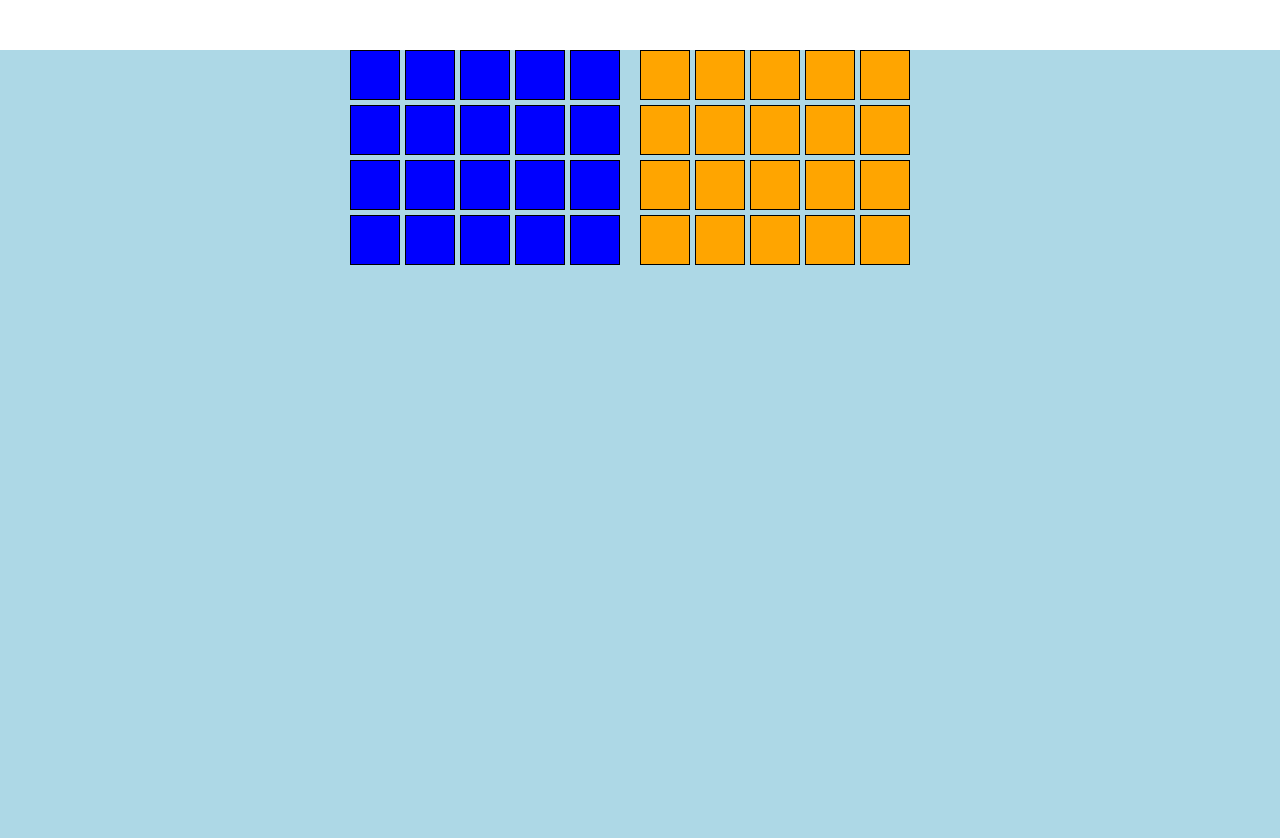
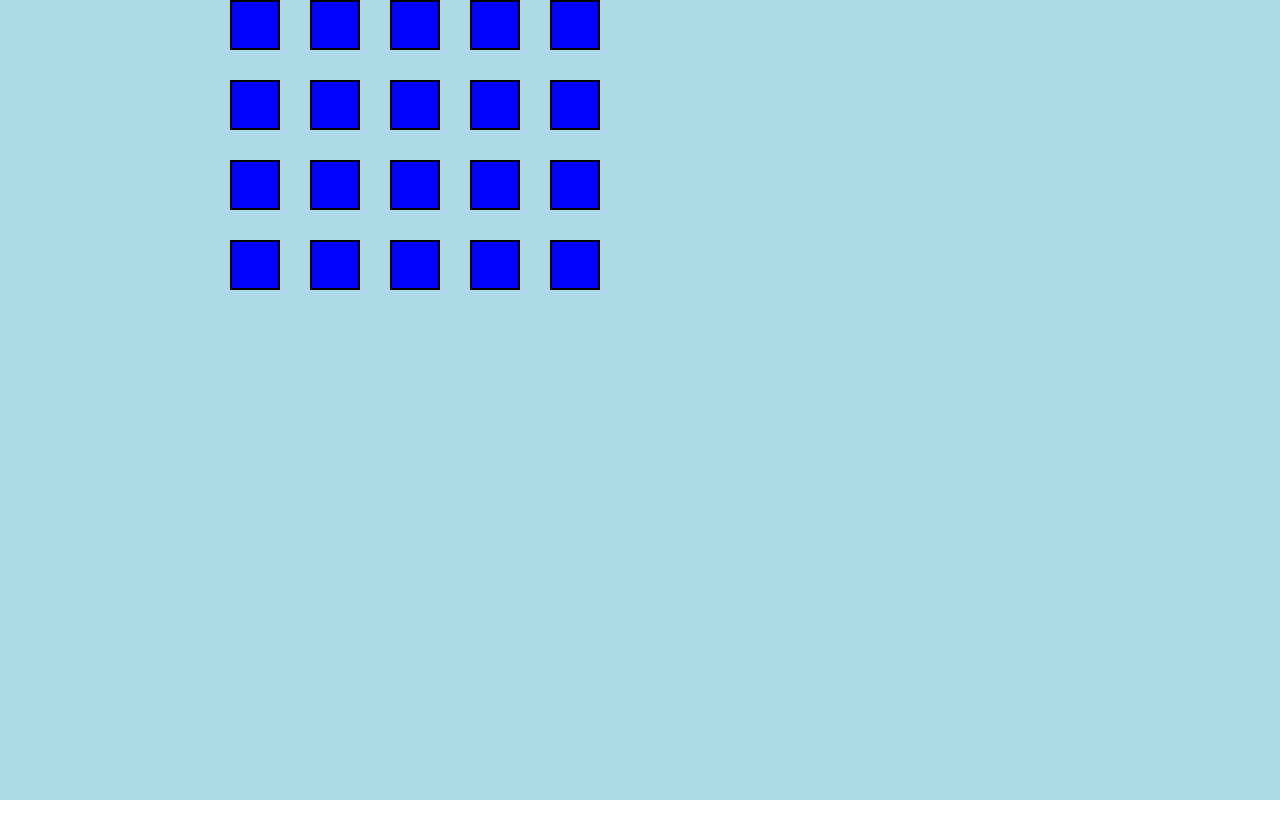
Before and after one commit to tleminen/Laivanupotuspeli, a React (Create React App) app in the folder frontend/: page /laivanupotus/peli in a window 1280 px wide. Shown: the top 838 px of the page. After the commit the page ends 800 px from the top, so only its background shows below. Built offline with nearby package versions, Linux system fonts and the light colour scheme.

Commit message:
muutoksia app.css ja peli.js luokkiin

```diff
--- a/frontend/src/App.css
+++ b/frontend/src/App.css
@@ -21,26 +21,27 @@
   display: flex;
   justify-content: center;
   align-items: center;
-  margin-top: 50px;
+  height: 100 vh;
 }
 
 .board {
   display: flex;
+  margin: auto;
 }
 
 .player-board,
 .computer-board {
   display: grid;
-  grid-template-columns: repeat(5, 50px); /* 5 solua per rivi */
-  grid-template-rows: repeat(4, 50px); /* 4 riviä */
-  gap: 5px; /* väli solujen välillä */
+  grid-template-columns: repeat(5, 70px); /* 5 solua per rivi */
+  grid-template-rows: repeat(4, 70px); /* 4 riviä */
+  gap: 10px; /* väli solujen välillä */
   margin-right: 20px;
 }
 
 .cell {
   width: 50px;
   height: 50px;
-  border: 1px solid black;
+  border: 2px solid black;
   display: flex;
   justify-content: center;
   align-items: center;
--- a/frontend/src/components/Peli.js
+++ b/frontend/src/components/Peli.js
@@ -35,10 +35,15 @@ const BattleshipGame = () => {
   const [playerBoard, setPlayerBoard] = useState(initializeBoard());
   const [computerBoard, setComputerBoard] = useState(initializeBoard());
   const [remainingPlayerShips, setRemainingPlayerShips] = useState(5);
-  const [playerTurn, setPlayerTurn] = useState(true);
+  const [playerTurn, setPlayerTurn] = useState(false);
+  const [gameStarted, setGameStarted] = useState(false);
 
   const handlePlayerCellClick = (row, col) => {
-    if (remainingPlayerShips > 0 && playerBoard[row][col] !== 1) {
+    if (
+      remainingPlayerShips > 0 &&
+      playerBoard[row][col] !== 1 &&
+      !gameStarted
+    ) {
       const updatedBoard = [...playerBoard];
       updatedBoard[row][col] = 1; // Player's ships are represented by 1
       setPlayerBoard(updatedBoard);
@@ -46,12 +51,25 @@ const BattleshipGame = () => {
     }
   };
 
-  const handleComputerCellClick = () => {
-    // Implement computer's turn here (random cell selection)
+  const handleComputerCellClick = (row, col) => {
+    // Ignore clicks if it's not the computer's turn or if the cell has already been clicked
+    if (!playerTurn || computerBoard[row][col] !== 0) {
+      return;
+    }
+
+    // Implement here the logic to handle the computer's turn
+    // For now, let's just toggle the cell value for testing purposes
+    const updatedBoard = [...computerBoard];
+    updatedBoard[row][col] = updatedBoard[row][col] === 0 ? -1 : 0; // Toggle cell value
+    setComputerBoard(updatedBoard);
+
+    // Now it's player's turn again
+    setPlayerTurn(false);
   };
 
-  const getRandomInt = (max) => {
-    return Math.floor(Math.random() * Math.floor(max));
+  const startGame = () => {
+    setGameStarted(true);
+    setPlayerTurn(true);
   };
 
   return (
@@ -61,7 +79,7 @@ const BattleshipGame = () => {
           {playerBoard.map((row, rowIndex) =>
             row.map((cell, colIndex) => (
               <Cell
-                key={`${rowIndex}-${colIndex}`}
+                key={`player-${rowIndex}-${colIndex}`}
                 value={cell}
                 onClick={() => handlePlayerCellClick(rowIndex, colIndex)}
                 color={cell === 1 ? "green" : cell === -1 ? "red" : "blue"}
@@ -70,10 +88,11 @@ const BattleshipGame = () => {
           )}
         </div>
         <div className="computer-board">
-          {computerBoard.map((row, rowIndex) =>
+          {gameStarted &&
+            computerBoard.map((row, rowIndex) =>
               row.map((cell, colIndex) => (
                 <Cell
-                key={`${rowIndex}-${colIndex}`}
+                  key={`computer-${rowIndex}-${colIndex}`}
                   value={cell}
                   onClick={() => handleComputerCellClick(rowIndex, colIndex)}
                   color={cell === -1 ? "red" : cell === 1 ? "green" : "orange"}
@@ -82,6 +101,9 @@ const BattleshipGame = () => {
             )}
         </div>
       </div>
+      {!gameStarted && remainingPlayerShips === 0 && (
+        <button onClick={startGame}>Aloita peli, laivat sijoitettu</button>
+      )}
     </div>
   );
 };
```
Lines whose indentation alone changed are shown as unchanged.
